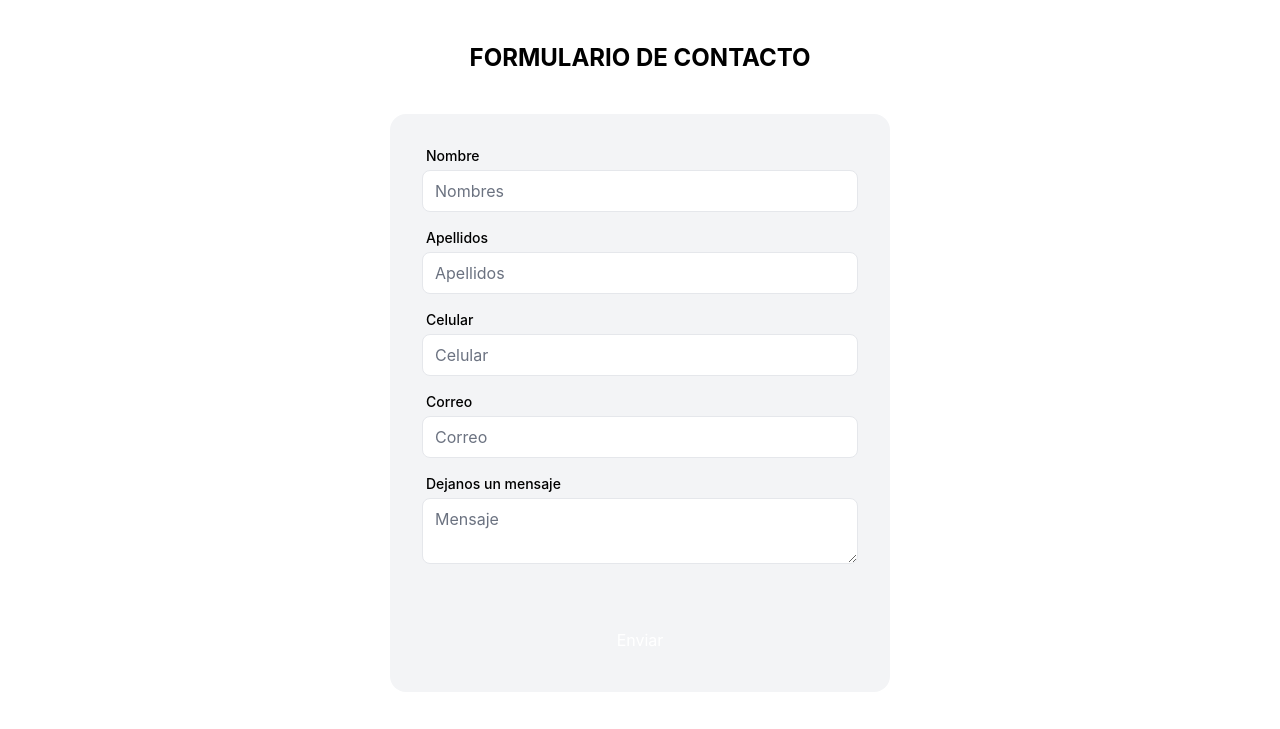
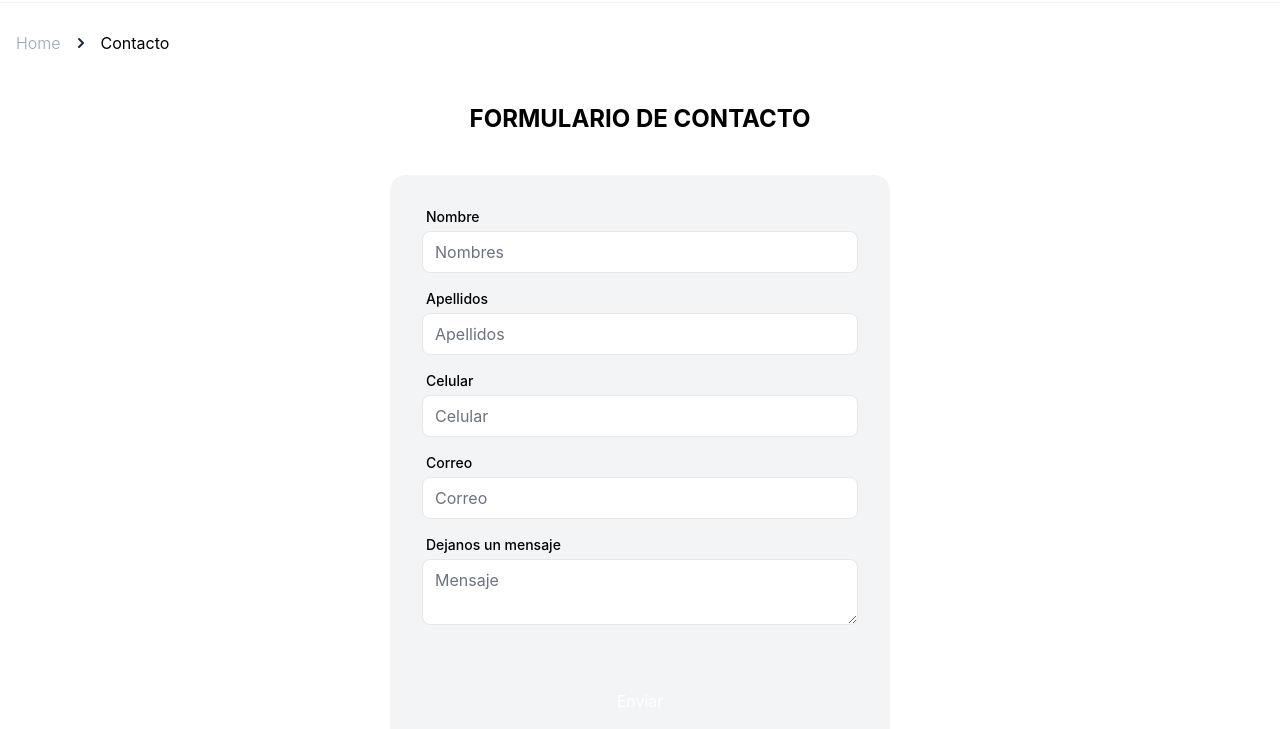
Before and after one commit to proyectos-itsqmet/e-shop, a plain HTML site: page pages/contacto.html in a window 1280 px wide. Shown: the part 66-795 px from the top of the page. Drawn offline with nearby package versions, Linux system fonts and the light colour scheme; a web font is replaced by a local one.

Commit message:
Prueba pagina github

```diff
--- a/pages/contacto.html
+++ b/pages/contacto.html
@@ -200,6 +200,48 @@
 
     <!-- Main -->
 
+    <main>
+      <!-- DIVISOR -->
+      <div class="hidden md:block">
+        <div class="flex flex-col w-full justify-center items-center">
+          <div
+            class="w-full max-w-[1280px] pb-5 flex flex-col items-center justify-center bg-white gap-6"
+          >
+            <div class="w-full h-px bg-gray-100"></div>
+          </div>
+        </div>
+      </div>
+
+      <!--  -->
+      <div class="w-full">
+        <div
+          class="w-full max-w-[1280px] mx-auto flex items-center gap-2 p-4 md:py-2 px-10 bg-white"
+        >
+          <a
+            href="../index.html"
+            class="font-light text-gray-400 hover:text-gray-500 hover:underline"
+            >Home</a
+          ><svg
+            class="w-6 h-6 text-gray-800 dark:text-white"
+            aria-hidden="true"
+            xmlns="http://www.w3.org/2000/svg"
+            width="24"
+            height="24"
+            fill="none"
+            viewBox="0 0 24 24"
+          >
+            <path
+              stroke="currentColor"
+              stroke-linecap="round"
+              stroke-linejoin="round"
+              stroke-width="2"
+              d="m10 16 4-4-4-4"
+            />
+          </svg>
+          <span>Contacto</span>
+        </div>
+      </div>
+
       <!-- Formulario -->
       <div class="flex w-full justify-center">
         <div class="w-[1280px] bg-white py-10 border-t-1 border-gray-100">
@@ -364,6 +406,7 @@
       </div>
 
       <!-- Imagen con evento -->
+    </main>
 
     <!-- Main -->
 
```
Lines whose indentation alone changed are shown as unchanged.
